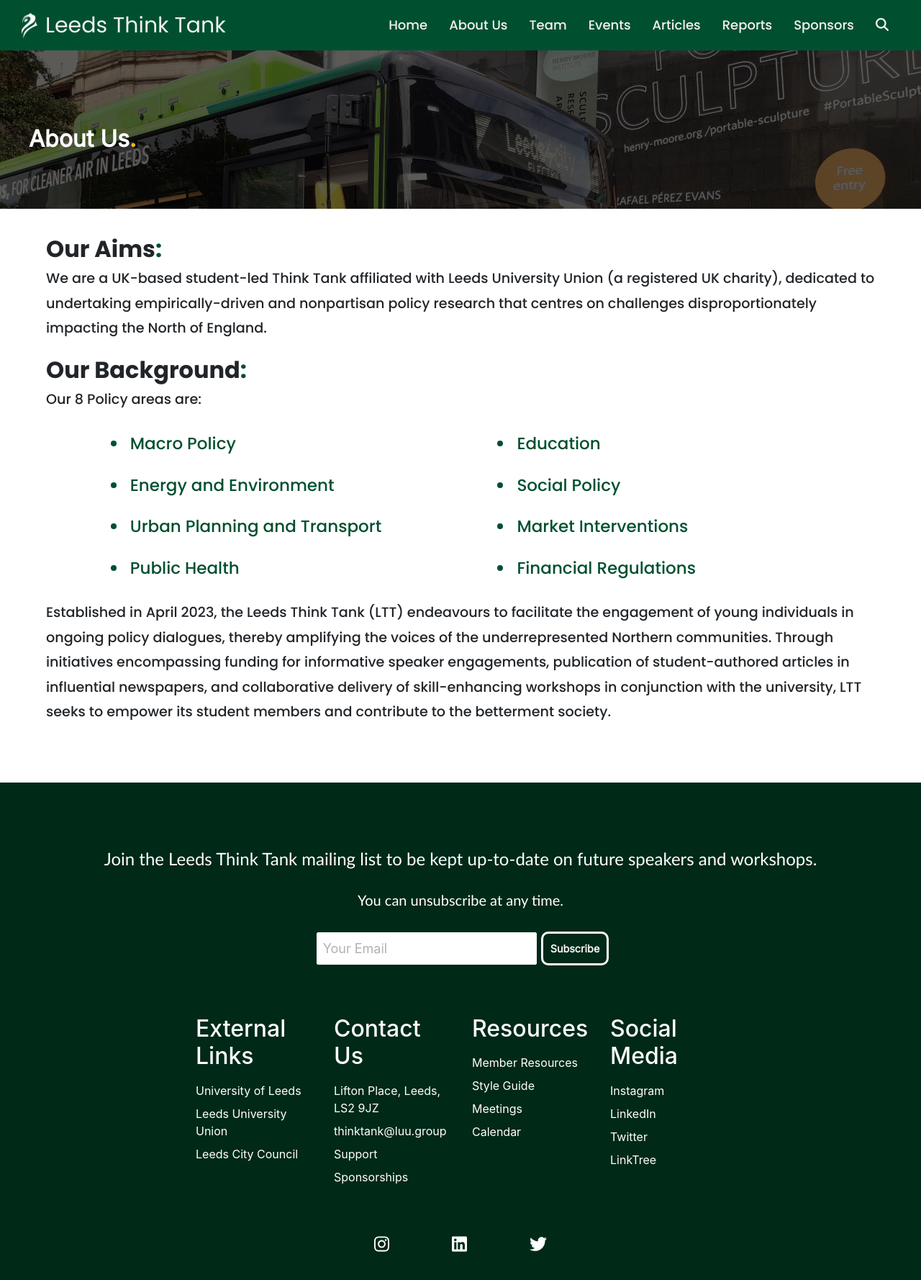
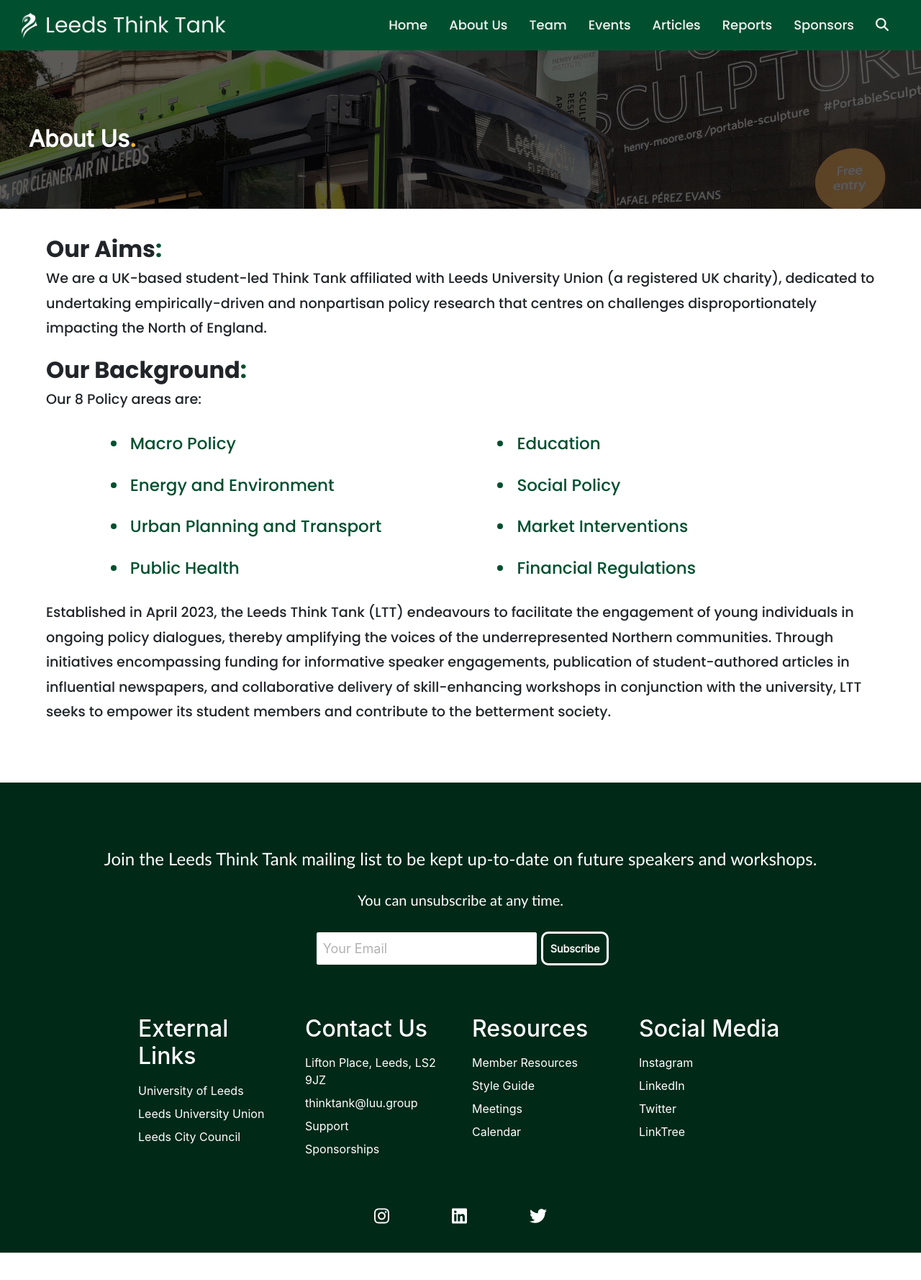
Before and after one commit to diojer/think-tank, a React (Create React App) app: page /resources in a window 1280 px wide. Shown: the whole page at 72% size. After the commit the page ends 1740 px from the top, so only its background shows below. Built offline with nearby package versions, Linux system fonts and the light colour scheme.

Commit message:
fixed footer styling

```diff
--- a/src/components/Footer.css
+++ b/src/components/Footer.css
@@ -73,7 +73,7 @@
   align-items: flex-start;
   margin: 16px;
   text-align: left;
-  width: 160px;
+  width: 200px;
   box-sizing: border-box;
 }
 
```
